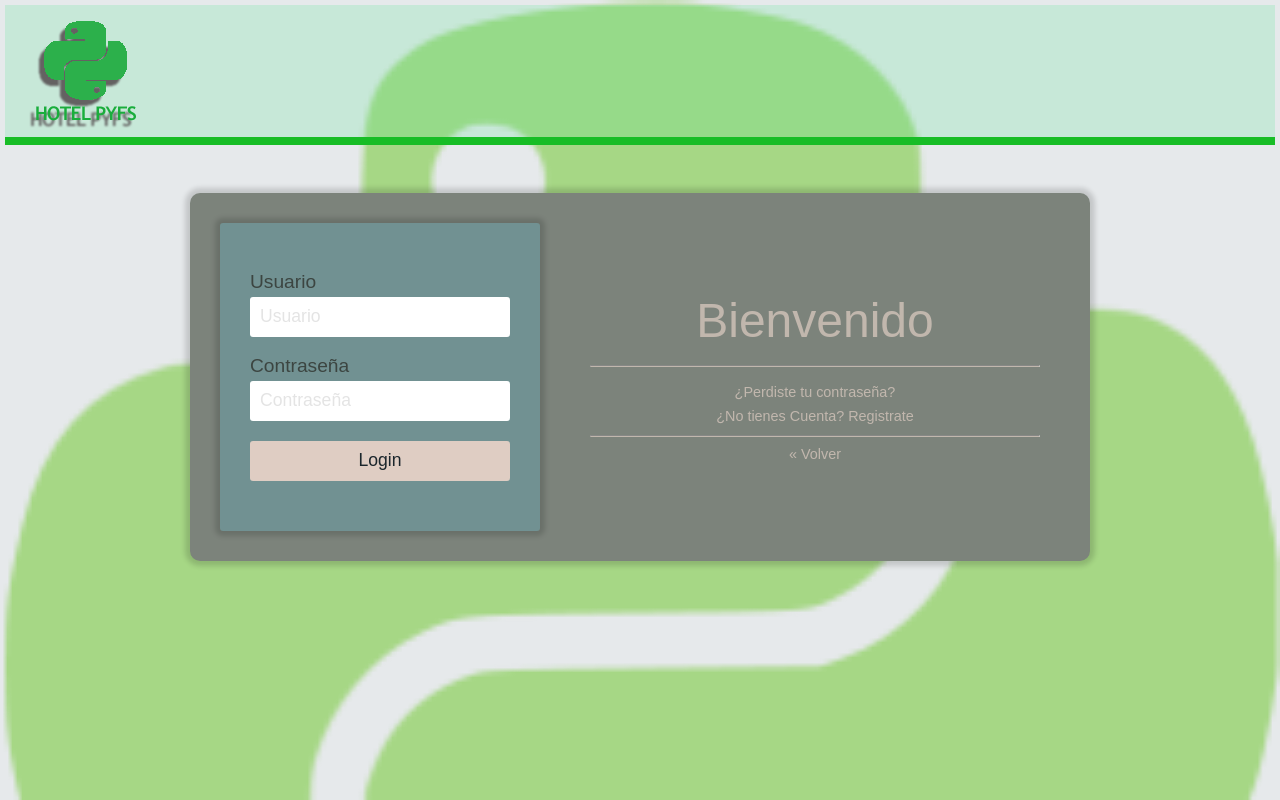
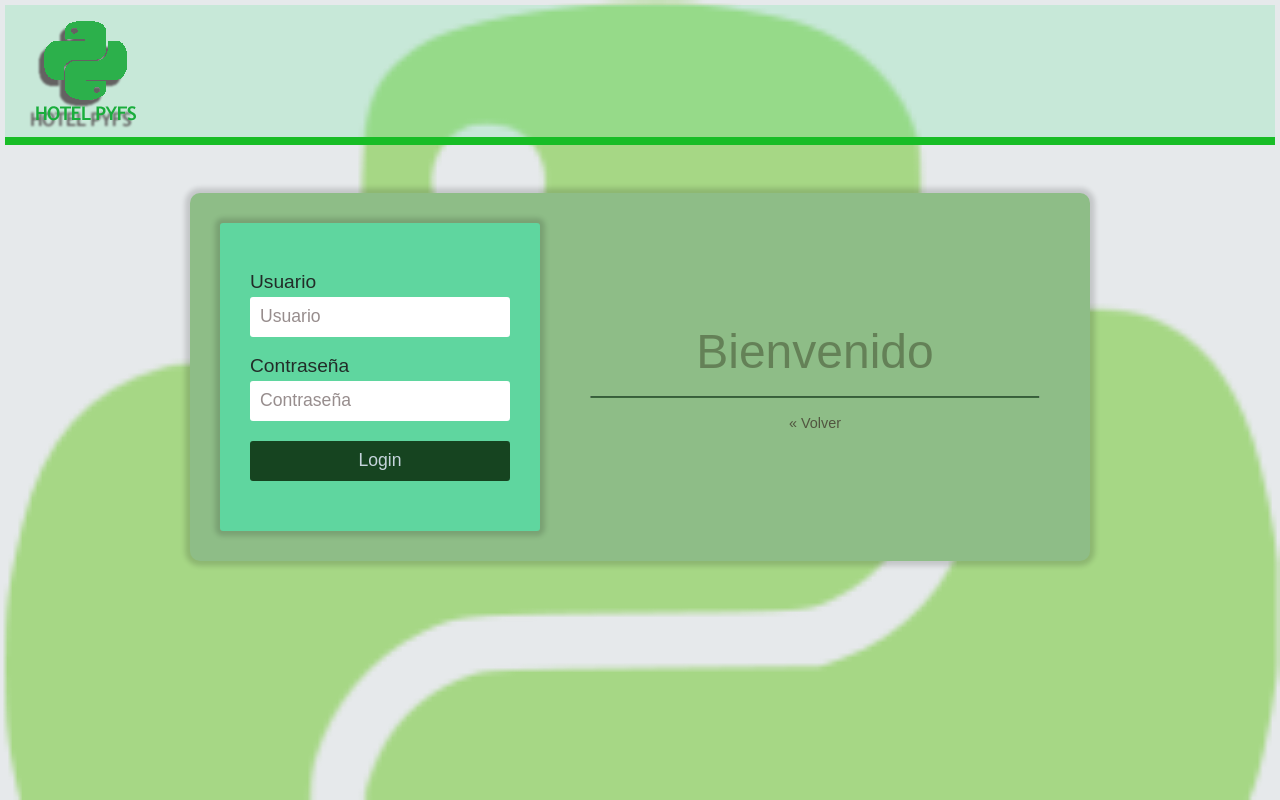
Before and after one commit to Ggaita/FSPy, a plain HTML site: page databack/login.html in a window 1280 px wide. Drawn offline with Linux system fonts and the light colour scheme.

Commit message:
estilos2

```diff
--- a/css/login.css
+++ b/css/login.css
@@ -56,7 +56,7 @@ header {
     max-width: 900px;
     width: 90%;
 
-    background-color: #7c837b;
+    background-color: #8ebd87;
 
     /*opacity: 0.50;
     filter: alpha(opacity=50);*/
@@ -80,7 +80,7 @@ header {
     max-width: 320px;
     min-width: 320px;
     padding: 30px 30px 50px 30px;
-    background-color: #719192;
+    background-color: #5fd69f;
 
     -webkit-box-shadow: 0px 0px 5px 5px rgba(0,0,0,0.15);
     -moz-box-shadow: 0px 0px 5px 5px rgba(0,0,0,0.15);
@@ -100,7 +100,7 @@ header {
     display: block;
     font-family: 'Overpass', sans-serif;
     font-size: 120%;
-    color:#3c4541;
+    color:#222c28;
 
     margin-top: 15px;
 }
@@ -127,13 +127,13 @@ header {
 
 #login input::placeholder {
     font-family: 'Overpass', sans-serif;
-    color: #E4E4E4;
+    color: #978d8d;
 }
 
 #login button {
     font-family: 'Overpass', sans-serif;
     font-size: 110%;
-    color:#1b262c;
+    color:#c5d4db;
     width: 100%;
     height: 40px;
     border: none;
@@ -142,14 +142,14 @@ header {
     -moz-border-radius: 3px 3px 3px 3px;
     -webkit-border-radius: 3px 3px 3px 3px;
 
-    background-color: #dfcdc3;
+    background-color: #164420;
 
     margin-top: 10px;
 }
 
 #login button:hover {
-    background-color: #3c4245;
-    color:#dfcdc3;
+    background-color: #090c0e;
+    color:#1bd63a;
 }
 
 #derecho {
@@ -165,7 +165,7 @@ header {
 
 .titulo {
     font-size: 300%;
-    color:#dfcdc3;
+    color:#536944;
 }
 
 .logo-empresa img {
@@ -173,8 +173,8 @@ header {
 }
 
 hr {
-    border-top: 1px solid #8c8b8b;
-	border-bottom: 1px solid #dfcdc3;
+    border-top: 1px solid #15351d;
+	border-bottom: 1px solid #17411b;
 
 }
 .pie-form {
@@ -186,7 +186,7 @@ hr {
 .pie-form a {
     display: block;
     text-decoration: none;
-    color: #dfcdc3;
+    color: #382a22;
     margin-bottom: 3px;
 }
 
--- a/databack/login.html
+++ b/databack/login.html
@@ -48,10 +48,7 @@
                         </div>
                         <hr>
                         <div class="pie-form">
-                            <a href="#">¿Perdiste tu contraseña?</a>
-                            <a href="#">¿No tienes Cuenta? Registrate</a>
-                            <hr>
-                            <a href="#">« Volver</a>
+                            <a href="../index.html">« Volver</a>
                         </div>
                     </div>
                 </div>
```
